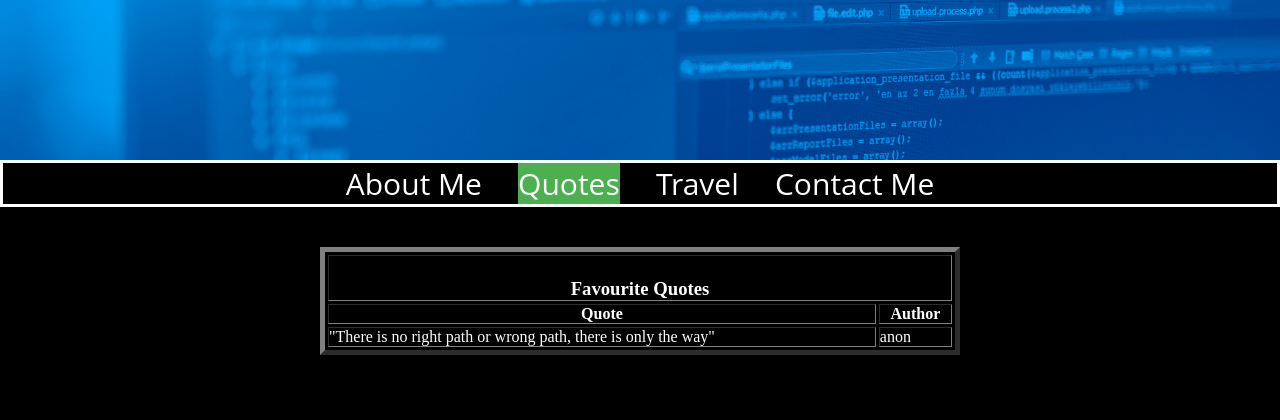
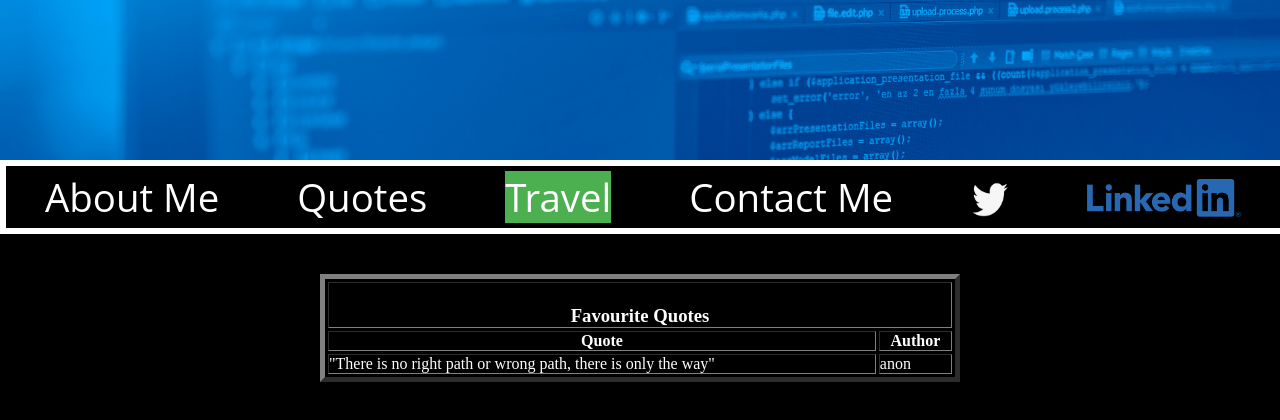
Before and after one commit to AlanBrooksDT/my-portfolio, a plain HTML site: page quotes.html in a window 1280 px wide. Drawn offline with Linux system fonts and the light colour scheme.

Commit message:
social media links added

```diff
--- a/quotes.html
+++ b/quotes.html
@@ -11,11 +11,13 @@
     <header>
         <div class="header-img"></div>
         <nav class="navBar">
-            <ul>
+            <ul class="navBar">
                 <li><a href="aboutMe.html">About Me</a></li>
-                <li><a class="active" href="quotes.html">Quotes</a></li>
-                <li><a href="travel.html">Travel</a></li>
+                <li><a href="quotes.html">Quotes</a></li>
+                <li><a class="active" href="travel.html">Travel</a></li>
                 <li><a href="contact.html">Contact Me</a></li>
+                <li><a target="_blank" href="https://twitter.com/AlanBrooksDT?s=09"><img id="twitter" src="twitter.png"></a></li>
+                <li><a target="_blank" href="https://www.linkedin.com/in/alan-brooks-69964652"><img id="linkedin" src="linkedin.png" alt="Twitter"></a></li>
             </ul>
         </nav>
     </header>
--- a/style.css
+++ b/style.css
@@ -24,19 +24,19 @@ body {
         background-repeat: no-repeat;}
   }
   .navBar {
+      display: flex;
+      flex-wrap: wrap;
+      align-items: center;
+      justify-content: space-around;
       background-color: black;
       color: white;
       text-align: center;
+      font-size: 3vw;
       font-family: 'Open Sans';
       border: solid white;
+      width: 100%
   }
-  .navBar li {
-    display: inline;
-    padding: 14px 16px;
-    font-size: 30px;
-    text-align: center;
-  }
-  .navBar a:hover {
+   .navBar a:hover {
     background-color: #ddd;
     color: black;
   }
@@ -102,6 +102,24 @@ a.active {
     margin-left: auto;
     margin-right: auto;
     margin-top: 40px;
+}
+.aboutMe {
+    display:block;
+    margin-left: 20vw;
+    margin-right: 20vw;
+    text-align: center;
+    font-size: 16px;
+    margin-top: 20px;
+}
+#twitter {
+    width: 1em;
+    height: 1em;
+    padding-top: 1vw;
+}
+#linkedin {
+    width: 4em;
+    height: 1em;
+    padding-top: 1vw;
 }
 #travelMap {
     border-radius: 50%;
```
Also changed, not shown: aboutMe.html (+10 -1 lines), contact.html (+3 -1 lines), travel.html (+3 -1 lines), linkedin.png (added), twitter.png (added).
